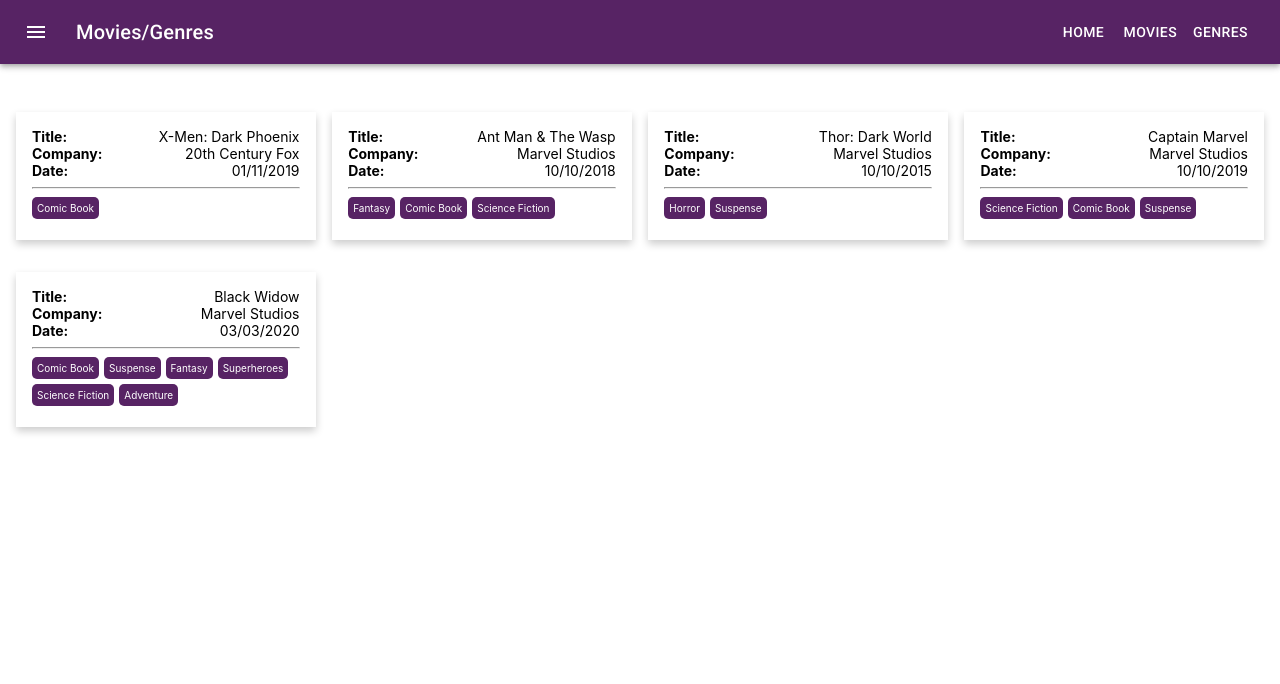
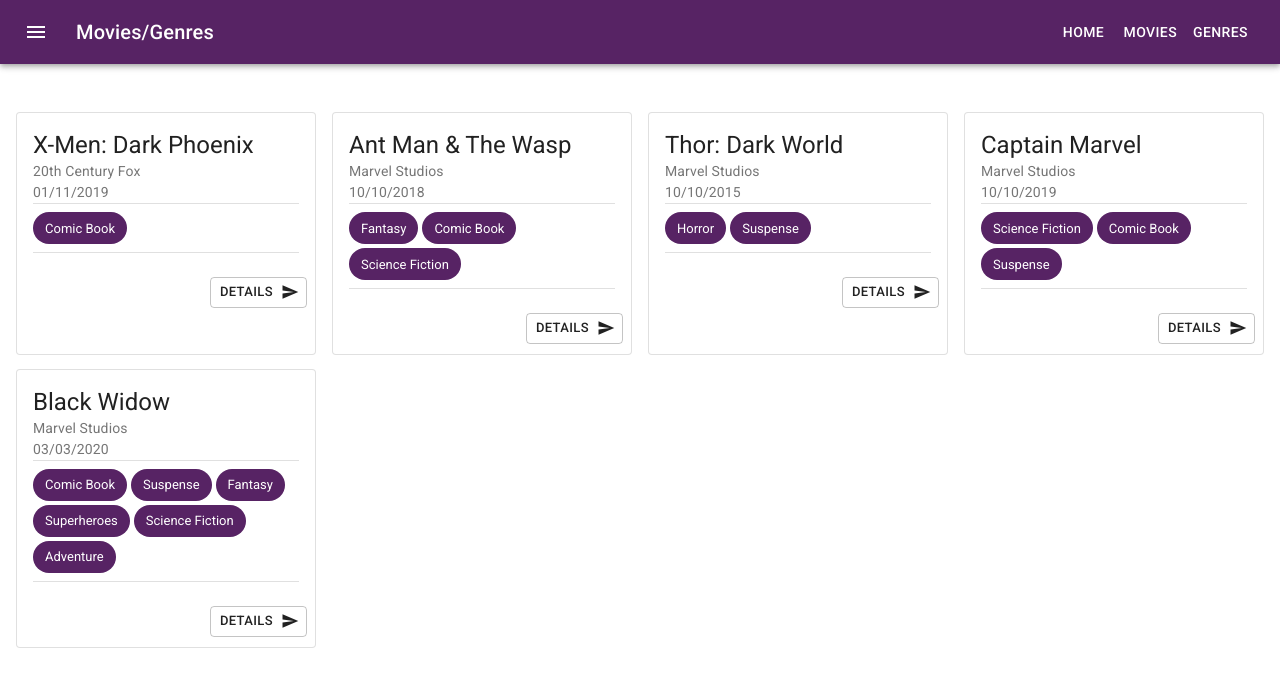
Before and after one commit to pillowslept/react-example, a React (Create React App) app: page /movies in a window 1280 px wide. Shown: the top 684 px of the page. Built offline with nearby package versions, Linux system fonts and the light colour scheme.

Commit message:
Movie cards changed using MaterialUI components.

```diff
--- a/public/index.html
+++ b/public/index.html
@@ -5,6 +5,7 @@
     <link rel="icon" href="%PUBLIC_URL%/favicon.ico" />
     <meta name="viewport" content="width=device-width, initial-scale=1" />
     <link rel="stylesheet" href="https://fonts.googleapis.com/css?family=Roboto:300,400,500,700&display=swap" />
+    <link href="https://fonts.googleapis.com/icon?family=Material+Icons" rel="stylesheet">
     <meta name="theme-color" content="#000000" />
     <meta
       name="description"
--- a/src/components/movies/Movies.js
+++ b/src/components/movies/Movies.js
@@ -1,6 +1,7 @@
 import React, { Component } from 'react';
 import MovieCard from 'components/movies/card/MovieCard';
 import { MOVIES } from 'mocks/MovieData';
+import Grid from '@material-ui/core/Grid';
 
 export class Movies extends Component {
   constructor() {
@@ -19,9 +20,11 @@
     const cards = movies.map(this.createCard)
 
     return (
-      <div className="cards">
+      <Grid
+        container
+        spacing={2}>
         {cards}
-      </div>
+      </Grid>
     );
   }
 }
--- a/src/components/movies/card/MovieCard.js
+++ b/src/components/movies/card/MovieCard.js
@@ -1,37 +1,85 @@
 import React, { Component } from 'react';
-import './MovieCard.scss';
+import PropTypes from 'prop-types';
+import { withStyles } from '@material-ui/core/styles';
+import { Link } from "react-router-dom";
+import Card from '@material-ui/core/Card';
+import CardActions from '@material-ui/core/CardActions';
+import CardContent from '@material-ui/core/CardContent';
+import Button from '@material-ui/core/Button';
+import Typography from '@material-ui/core/Typography';
+import Divider from '@material-ui/core/Divider';
+import Chip from '@material-ui/core/Chip';
+import Icon from '@material-ui/core/Icon';
+import Grid from '@material-ui/core/Grid';
+import { MAIN_COLOR, WHITE_COLOR } from 'constants/Colors';
+
+const styles = theme => ({
+  grid: {
+    height: '100%',
+  },
+  subtitle: {
+    fontSize: 14,
+  },
+  chip: {
+    marginTop: theme.spacing(1),
+    marginBottom: theme.spacing(0.5),
+    '& > *': {
+      marginRight: theme.spacing(0.5),
+      marginBottom: theme.spacing(0.5),
+      background: MAIN_COLOR,
+      color: WHITE_COLOR,
+    },
+  },
+  actionButtons: {
+    float: 'right',
+  }
+});
 
 export class MovieCard extends Component {
-  createGenreTag = tag => {
+  createGenreChip = tag => {
     return (
-      <span key={tag.id} className="genre">{ tag.name }</span>
+      <Chip key={tag.id} label={ tag.name } />
     )
   }
   render() {
+    const { classes } = this.props;
     const movie = this.props.entry || {}
     const genres = movie.genres || []
-    const listGenres = genres.map(this.createGenreTag)
+    const listGenres = genres.map(this.createGenreChip)
 
     return (
-      <div key={movie.id} className="card movie-card">
-        <div className="description">
-          <div className="detail-info">
-            <b>Title:</b> <span>{ movie.title }</span>
-          </div>
-          <div className="detail-info">
-            <b>Company:</b> <span>{ movie.company.name }</span>
-          </div>
-          <div className="detail-info">
-            <b>Date:</b> <span>{ movie.date }</span>
-          </div>
-        </div>
-        <hr></hr>
-        <div className="genres">
-          {listGenres}
-        </div>
-      </div>
+      <Grid item xs={6} md={4} lg={3}>
+        <Card className={classes.grid} variant="outlined">
+          <CardContent>
+            <Typography variant="h5" component="h2">
+              {movie.title}
+            </Typography>
+            <Typography className={classes.subtitle} color="textSecondary">
+              {movie.company.name}
+            </Typography>
+            <Typography className={classes.subtitle} color="textSecondary">
+              {movie.date}
+            </Typography>
+            <Divider />
+            <div className={classes.chip}>
+              {listGenres}
+            </div>
+            <Divider />
+          </CardContent>
+          <CardActions className={classes.actionButtons}>
+            <Button variant="outlined" color="default" size="small"
+              endIcon={<Icon>send</Icon>}
+              component={Link}
+              to={`/movies/${movie.id}`}>Details</Button>
+          </CardActions>
+        </Card>
+      </Grid>
     );
   }
 }
 
-export default MovieCard;
+MovieCard.propTypes = {
+  classes: PropTypes.object.isRequired,
+};
+
+export default withStyles(styles)(MovieCard);
--- a/src/components/movies/card/MovieCard.scss
+++ /dev/null
@@ -1,56 +0,0 @@
-@import 'src/styles/Colors';
-@import 'src/styles/Mixins';
-
-.cards {
-  grid-template-columns: repeat(auto-fill, 24%);
-}
-
-.movie-card {
-  .description {
-    text-align: left;
-    font-size: 14px;
-  }
-
-  .detail-info {
-    display: flex;
-    justify-content: space-between;
-  }
-
-  a {
-    float: right;
-    margin-right: 0;
-  }
-
-  .genres {
-    display: flex;
-    flex-wrap: wrap;
-  }
-
-  .genre {
-    color: #fff;
-    margin-right: 5px;
-    margin-bottom: 5px;
-    padding: 5px;
-    background-color: $main-color;
-    border-radius: 5px;
-    font-size: 10px;
-  }
-}
-
-@include large-screen {
-  .cards {
-    grid-template-columns: repeat(auto-fill, 32%);
-  }
-}
-
-@include medium-screen {
-  .cards {
-    grid-template-columns: repeat(auto-fill, 48%);
-  }
-}
-
-@include small-screen {
-  .cards {
-    grid-template-columns: repeat(auto-fill, 100%);
-  }
-}
--- a/src/constants/Colors.js
+++ b/src/constants/Colors.js
@@ -1 +1,2 @@
 export const MAIN_COLOR = '#572364';
+export const WHITE_COLOR = '#FFF';
```
